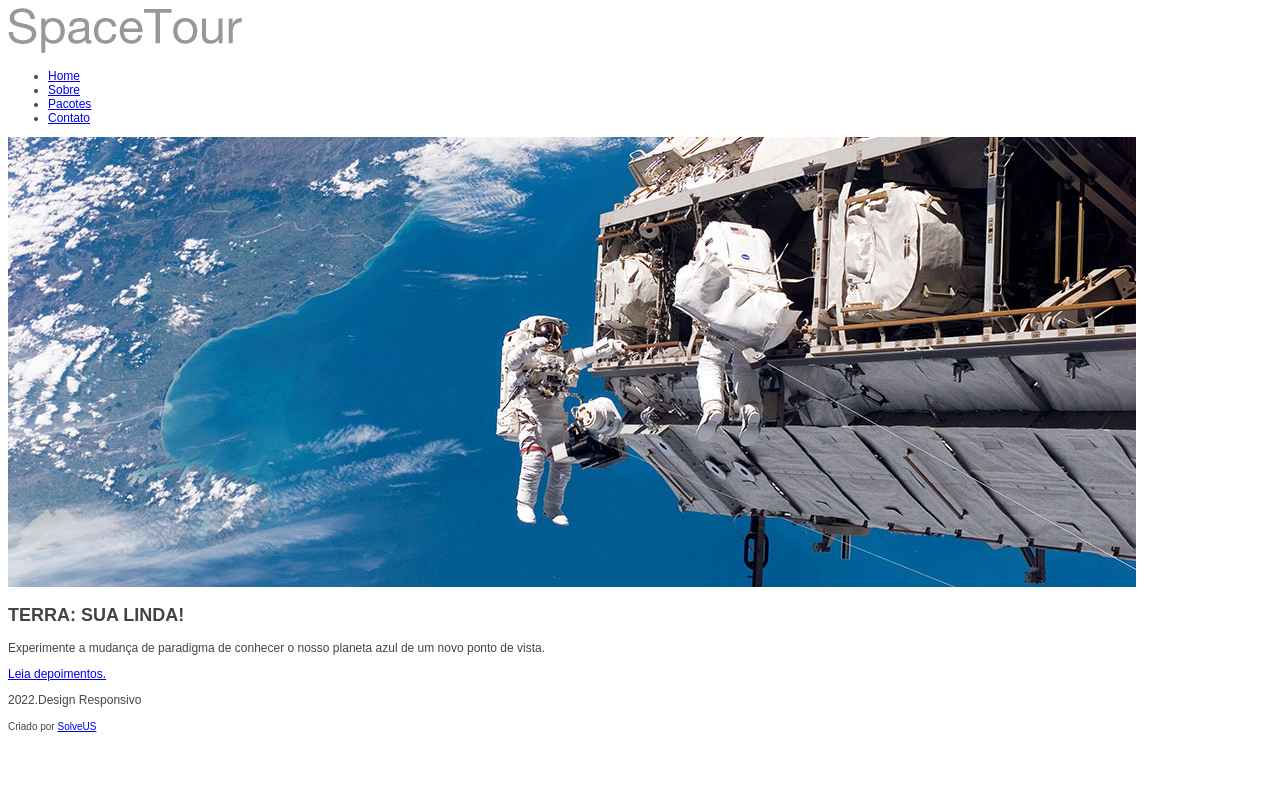
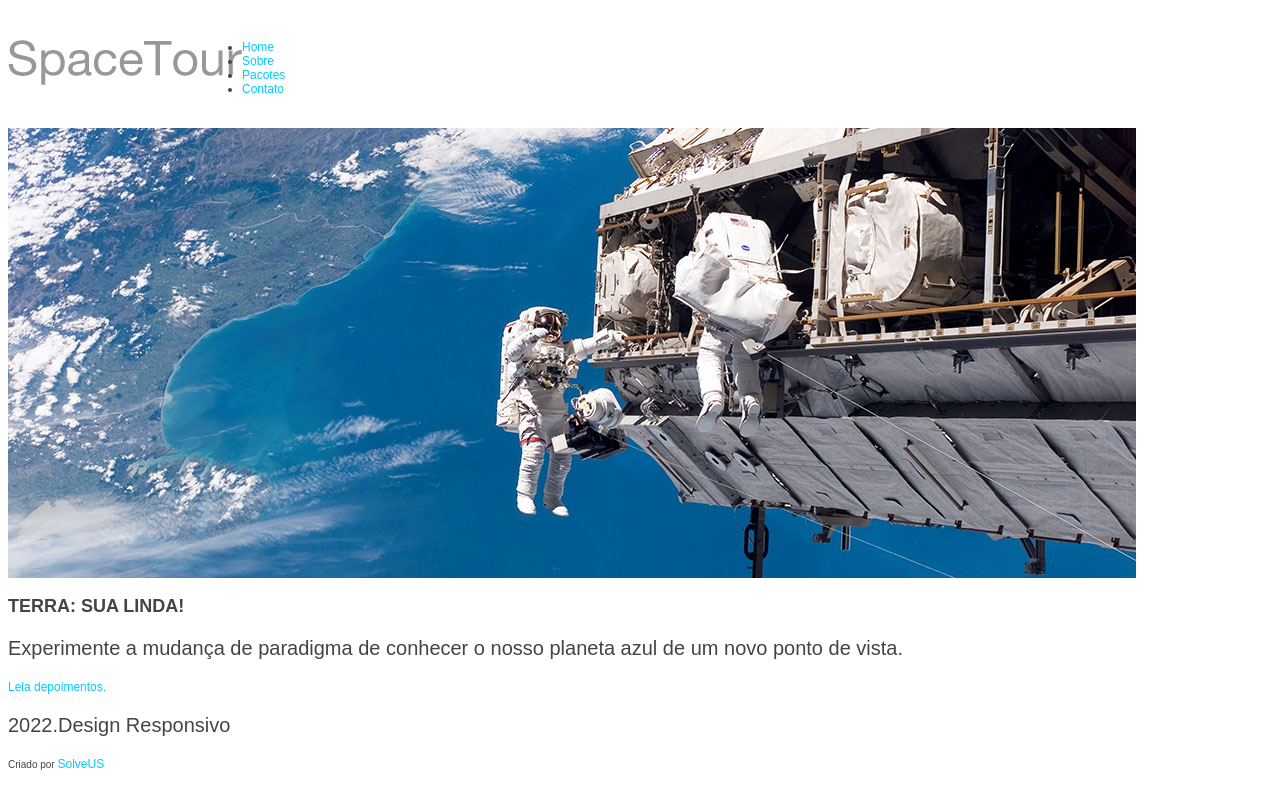
Before and after one commit to emersonnfs/spacetour, a plain HTML site: page index.html in a window 1280 px wide. Drawn offline with Linux system fonts and the light colour scheme.

Commit message:
Add estilo para o cabecalho, logo e img

```diff
--- a/css/estilo.css
+++ b/css/estilo.css
@@ -7,3 +7,31 @@ body{
 .container{
     max-width: 1128px;
 }
+
+a{
+    color: #00ccff;
+    text-decoration: none;
+    font-size: 12px;
+}
+
+p{
+    font-size: 20px
+}
+
+a:hover{
+    text-decoration: underline;
+}
+
+img{
+    max-width: 100%;
+}
+.cabecalho{
+    width: 100%;
+    height: 48px;
+    margin-top: 40px;
+    margin-bottom: 40px;
+}
+
+.logo{
+    float: left;
+}
```
